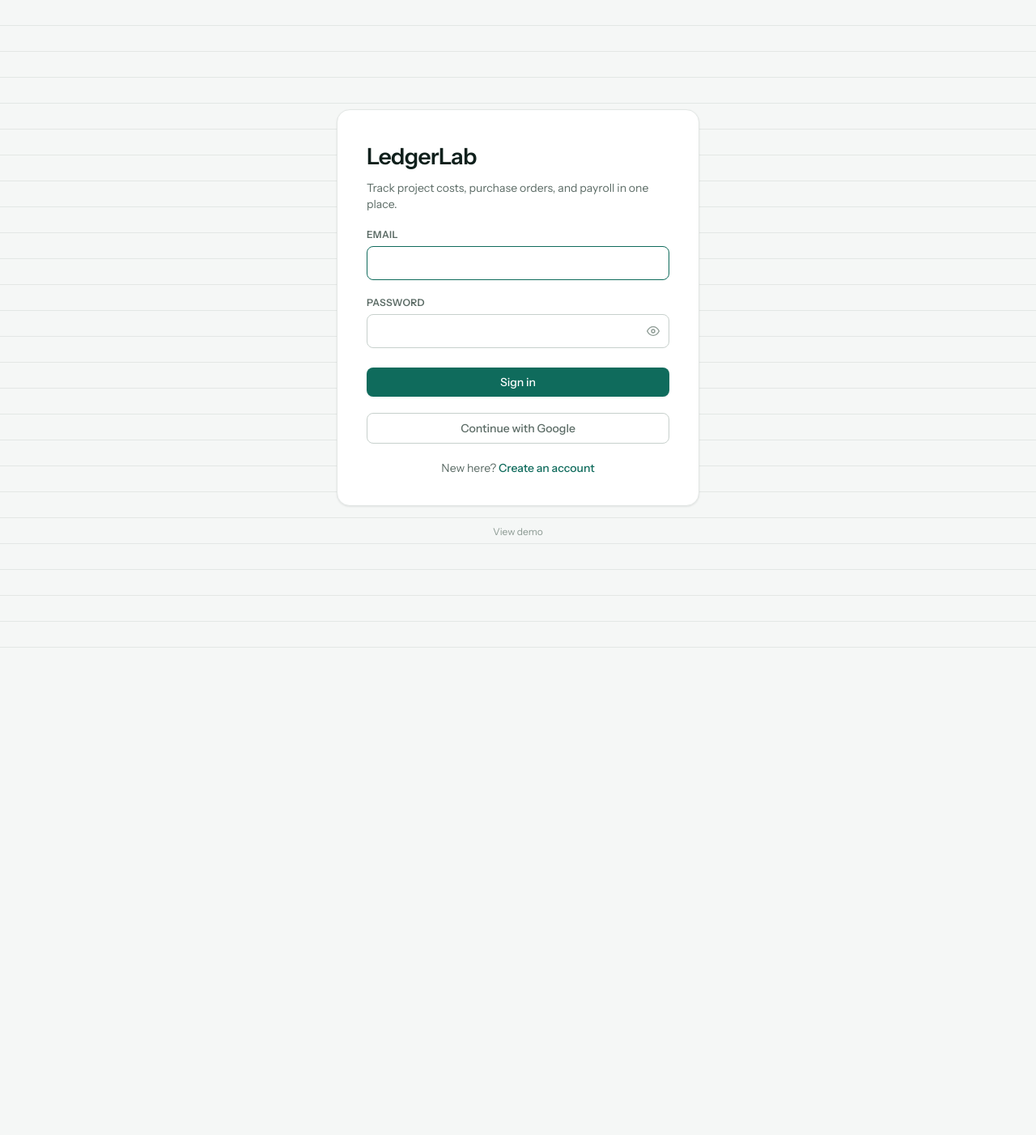
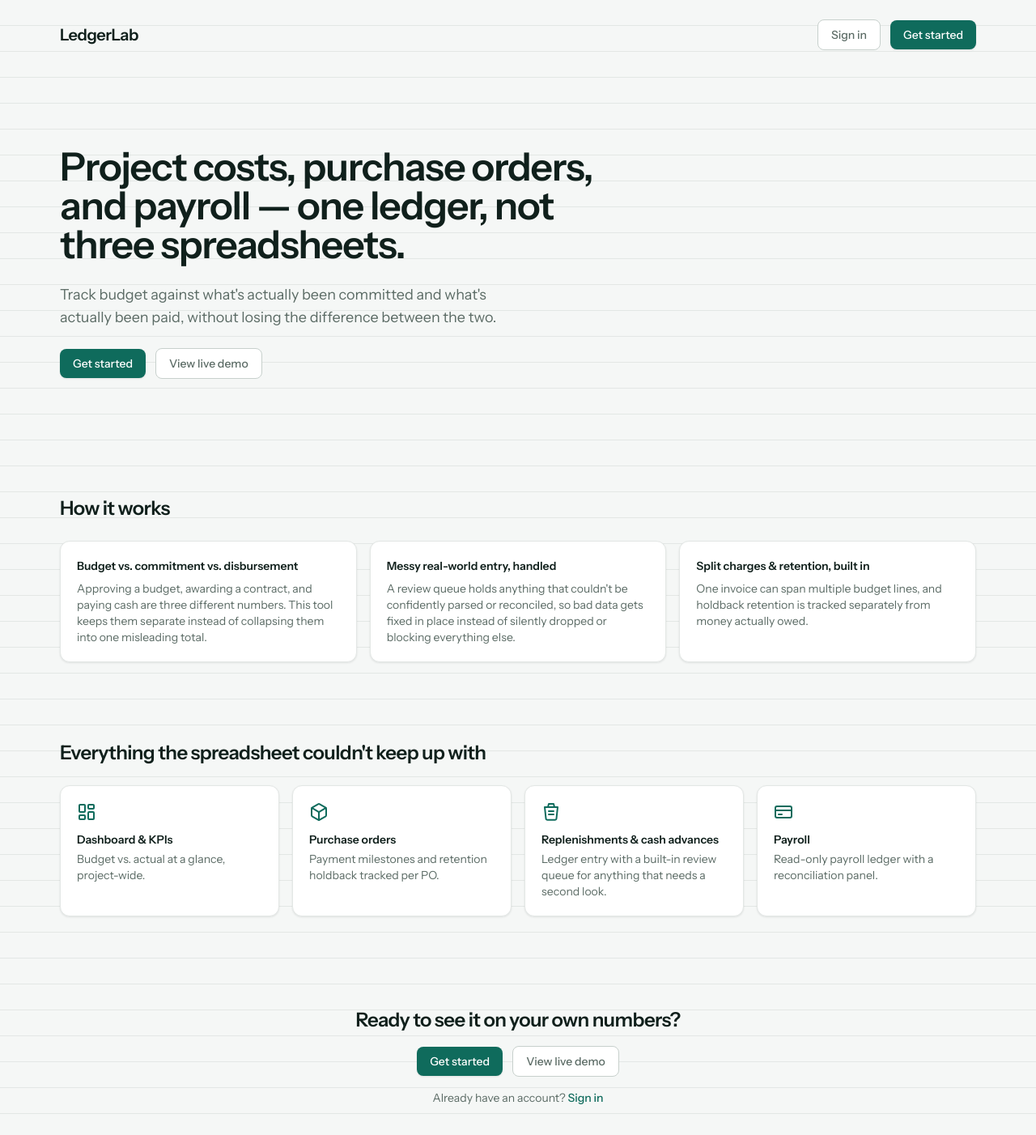
Before and after one commit to melvin-balajadia/ledger-lab-app, a React (Vite) app in the folder client/: page / in a window 1280 px wide. Before the commit this address led to /login. Shown: the top 1402 px of the page at 81% size. Before the commit the page ends 800 px from the top, so only its background shows below. Built offline with nearby package versions, Linux system fonts and the light colour scheme; no server answers.

Commit message:
Add public marketing homepage for logged-out visitors

```diff
--- a/client/src/components/ProtectedRoute.tsx
+++ b/client/src/components/ProtectedRoute.tsx
@@ -1,6 +1,7 @@
 import { Navigate, Outlet, useLocation } from 'react-router-dom';
 import { useSession } from '../hooks/useAuth';
 import { useCurrentProject } from '../hooks/useProjectData';
+import { Home } from '../pages/Home';
 
 export function ProtectedRoute() {
   const { session, isLoading: sessionLoading } = useSession();
@@ -8,7 +9,12 @@ export function ProtectedRoute() {
   const location = useLocation();
 
   if (sessionLoading || (session && projectLoading)) return null;
-  if (!session) return <Navigate to="/login" replace />;
+  if (!session) {
+    // The public marketing homepage lives at "/" for logged-out visitors --
+    // every other path still redirects to /login exactly as before.
+    if (location.pathname === '/') return <Home />;
+    return <Navigate to="/login" replace />;
+  }
   if (needsSetup && location.pathname !== '/setup') return <Navigate to="/setup" replace />;
   if (!needsSetup && location.pathname === '/setup') return <Navigate to="/" replace />;
   return <Outlet />;
--- /dev/null
+++ b/client/src/pages/Home.tsx
@@ -0,0 +1,143 @@
+import { Link, useNavigate } from "react-router-dom";
+import { Button } from "../components/Button";
+import { IconBox, IconGrid, IconReceipt, IconUsers } from "../components/icons";
+
+// Same ledger-paper flourish as Login.tsx/Signup.tsx -- see the comment there.
+const LEDGER_BACKGROUND = {
+  backgroundImage:
+    "repeating-linear-gradient(to bottom, transparent, transparent 31px, var(--color-rule) 31px, var(--color-rule) 32px)",
+};
+
+const HOW_IT_WORKS = [
+  {
+    title: "Budget vs. commitment vs. disbursement",
+    body: "Approving a budget, awarding a contract, and paying cash are three different numbers. This tool keeps them separate instead of collapsing them into one misleading total.",
+  },
+  {
+    title: "Messy real-world entry, handled",
+    body: "A review queue holds anything that couldn't be confidently parsed or reconciled, so bad data gets fixed in place instead of silently dropped or blocking everything else.",
+  },
+  {
+    title: "Split charges & retention, built in",
+    body: "One invoice can span multiple budget lines, and holdback retention is tracked separately from money actually owed.",
+  },
+];
+
+const FEATURES = [
+  {
+    Icon: IconGrid,
+    title: "Dashboard & KPIs",
+    body: "Budget vs. actual at a glance, project-wide.",
+  },
+  {
+    Icon: IconBox,
+    title: "Purchase orders",
+    body: "Payment milestones and retention holdback tracked per PO.",
+  },
+  {
+    Icon: IconReceipt,
+    title: "Replenishments & cash advances",
+    body: "Ledger entry with a built-in review queue for anything that needs a second look.",
+  },
+  {
+    Icon: IconUsers,
+    title: "Payroll",
+    body: "Read-only payroll ledger with a reconciliation panel.",
+  },
+];
+
+export function Home() {
+  const navigate = useNavigate();
+
+  return (
+    <div className="min-h-screen bg-canvas" style={LEDGER_BACKGROUND}>
+      <header className="mx-auto flex max-w-295 items-center justify-between px-4 py-6 sm:px-6">
+        <span className="font-display text-xl font-semibold tracking-tight text-ink">
+          LedgerLab
+        </span>
+        <div className="flex items-center gap-3">
+          <Button variant="outline" onClick={() => navigate("/login")}>
+            Sign in
+          </Button>
+          <Button variant="primary" onClick={() => navigate("/signup")}>
+            Get started
+          </Button>
+        </div>
+      </header>
+
+      <section className="mx-auto flex max-w-295 flex-col items-start gap-6 px-4 py-16 sm:px-6 sm:py-24">
+        <h1 className="max-w-2xl font-display text-4xl font-semibold tracking-tight text-ink sm:text-5xl">
+          Project costs, purchase orders, and payroll — one ledger, not three
+          spreadsheets.
+        </h1>
+        <p className="max-w-xl text-lg text-ink-muted">
+          Track budget against what's actually been committed and what's actually
+          been paid, without losing the difference between the two.
+        </p>
+        <div className="flex flex-wrap items-center gap-3">
+          <Button variant="primary" onClick={() => navigate("/signup")}>
+            Get started
+          </Button>
+          <Button variant="outline" onClick={() => navigate("/demo")}>
+            View live demo
+          </Button>
+        </div>
+      </section>
+
+      <section className="mx-auto max-w-295 px-4 py-12 sm:px-6">
+        <h2 className="mb-6 font-display text-2xl font-semibold tracking-tight text-ink">
+          How it works
+        </h2>
+        <div className="grid gap-4 sm:grid-cols-3">
+          {HOW_IT_WORKS.map((item) => (
+            <div
+              key={item.title}
+              className="rounded-md border border-rule bg-surface p-5 shadow-card"
+            >
+              <p className="mb-2 text-sm font-semibold text-ink">{item.title}</p>
+              <p className="text-sm text-ink-muted">{item.body}</p>
+            </div>
+          ))}
+        </div>
+      </section>
+
+      <section className="mx-auto max-w-295 px-4 py-12 sm:px-6">
+        <h2 className="mb-6 font-display text-2xl font-semibold tracking-tight text-ink">
+          Everything the spreadsheet couldn't keep up with
+        </h2>
+        <div className="grid gap-4 sm:grid-cols-2 lg:grid-cols-4">
+          {FEATURES.map(({ Icon, title, body }) => (
+            <div
+              key={title}
+              className="rounded-md border border-rule bg-surface p-5 shadow-card"
+            >
+              <Icon className="mb-3 h-6 w-6 text-accent" />
+              <p className="mb-1 text-sm font-semibold text-ink">{title}</p>
+              <p className="text-sm text-ink-muted">{body}</p>
+            </div>
+          ))}
+        </div>
+      </section>
+
+      <section className="mx-auto flex max-w-295 flex-col items-center gap-4 px-4 py-16 text-center sm:px-6">
+        <h2 className="font-display text-2xl font-semibold tracking-tight text-ink">
+          Ready to see it on your own numbers?
+        </h2>
+        <div className="flex flex-wrap items-center justify-center gap-3">
+          <Button variant="primary" onClick={() => navigate("/signup")}>
+            Get started
+          </Button>
+          <Button variant="outline" onClick={() => navigate("/demo")}>
+            View live demo
+          </Button>
+        </div>
+        <p className="text-sm text-ink-muted">
+          Already have an account?{" "}
+          <Link to="/login" className="font-medium text-accent hover:underline">
+            Sign in
+          </Link>
+        </p>
+      </section>
+    </div>
+  );
+}
```
